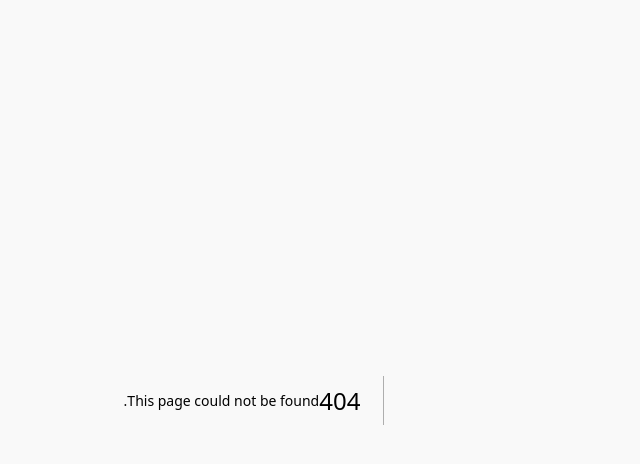
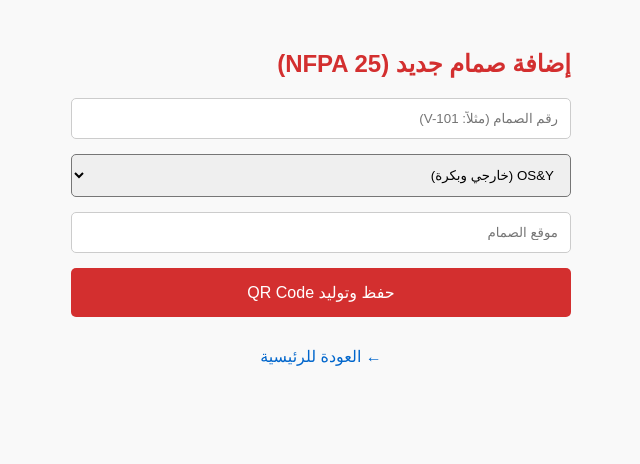
Before and after one commit to rootaipro-svg/nfpa-core2, a Next.js app: page /add-valve in a window 1280 px wide. Before the commit this address had no page. Shown: the top 464 px of the page, without its empty margins (418-1058 px from the left). Built offline with nearby package versions, Linux system fonts and the light colour scheme.

Commit message:
Create page.tsx

```diff
--- /dev/null
+++ b/app/add-valve/page.tsx
@@ -0,0 +1,45 @@
+'use client'
+import React, { useState } from 'react';
+import { QRCodeCanvas } from 'qrcode.react';
+import Link from 'next/link';
+
+export default function AddValve() {
+    const [valve, setValve] = useState({ number: '', type: 'OS&Y', location: '' });
+    const [qrUrl, setQrUrl] = useState('');
+
+    const handleGenerate = (e: any) => {
+        e.preventDefault();
+        // هذا رابط مبدئي سيتم تغييره لاحقاً عند ربط قاعدة البيانات
+        const fakeId = valve.number || 'test';
+        setQrUrl(`${window.location.origin}/inspect/${fakeId}`);
+    };
+
+    return (
+        <div style={{ padding: '30px', fontFamily: 'Arial', direction: 'rtl', maxWidth: '500px', margin: 'auto' }}>
+            <h2 style={{ color: '#d32f2f' }}>إضافة صمام جديد (NFPA 25)</h2>
+            <form onSubmit={handleGenerate} style={{ display: 'flex', flexDirection: 'column', gap: '15px' }}>
+                <input required placeholder="رقم الصمام (مثلاً: V-101)" style={{ padding: '12px', border: '1px solid #ccc', borderRadius: '5px' }} onChange={e => setValve({...valve, number: e.target.value})} />
+                <select style={{ padding: '12px', borderRadius: '5px' }} onChange={e => setValve({...valve, type: e.target.value})}>
+                    <option value="OS&Y">OS&Y (خارجي وبكرة)</option>
+                    <option value="Butterfly">Butterfly (فراشة)</option>
+                </select>
+                <input placeholder="موقع الصمام" style={{ padding: '12px', border: '1px solid #ccc', borderRadius: '5px' }} onChange={e => setValve({...valve, location: e.target.value})} />
+                <button type="submit" style={{ padding: '15px', background: '#d32f2f', color: 'white', border: 'none', borderRadius: '5px', cursor: 'pointer', fontSize: '16px' }}>
+                    حفظ وتوليد QR Code
+                </button>
+            </form>
+
+            {qrUrl && (
+                <div style={{ marginTop: '30px', textAlign: 'center', border: '2px dashed #d32f2f', padding: '20px', borderRadius: '10px' }}>
+                    <h3 style={{ color: '#333' }}>كود الصمام: {valve.number}</h3>
+                    <QRCodeCanvas value={qrUrl} size={180} />
+                    <p style={{ marginTop: '15px', fontSize: '14px', color: '#666' }}>قم بطباعة هذا الكود ولصقه على الصمام</p>
+                </div>
+            )}
+
+            <div style={{ marginTop: '30px', textAlign: 'center' }}>
+                <Link href="/" style={{ color: '#0066cc', textDecoration: 'none' }}>← العودة للرئيسية</Link>
+            </div>
+        </div>
+    );
+}
```
